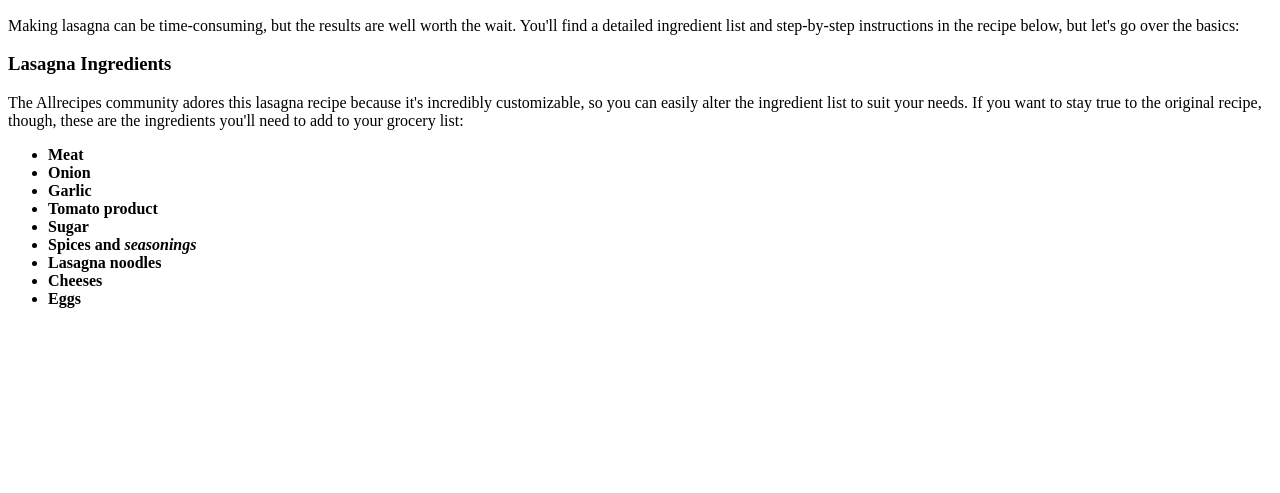
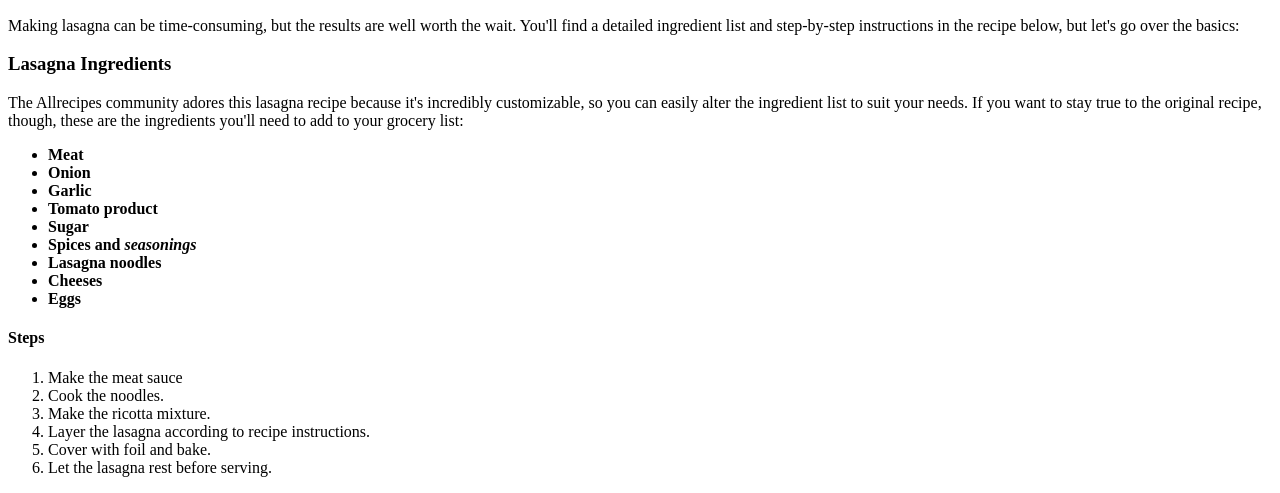
Before and after one commit to Desmode/odin-recipes, a plain HTML site: page recipes/lasagna.html in a window 1280 px wide. Shown: the part 374-867 px from the top of the page. Before the commit the page ends 800 px from the top, so only its background shows below. Drawn offline with Linux system fonts and the light colour scheme.

Commit message:
Add steps to lasagna
Added steps so you understand how to utilize ingredients

```diff
--- a/recipes/lasagna.html
+++ b/recipes/lasagna.html
@@ -29,5 +29,14 @@
         <li>Eggs</li>
     </b>
     </ul>
+    <h4>Steps</h4>
+    <ol>
+        <li>Make the meat sauce</li>
+        <li>Cook the noodles.</li>
+        <li>Make the ricotta mixture.</li>
+        <li>Layer the lasagna according to recipe instructions.</li>
+        <li>Cover with foil and bake.</li>
+        <li>Let the lasagna rest before serving.</li>
+    </ol>
 </body>
 </html>
```
